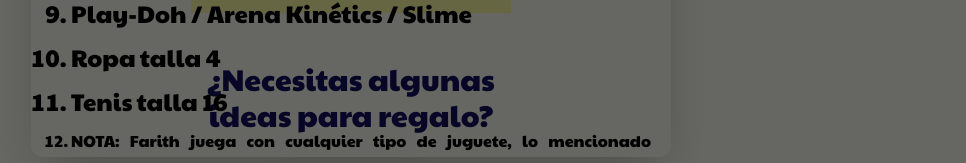
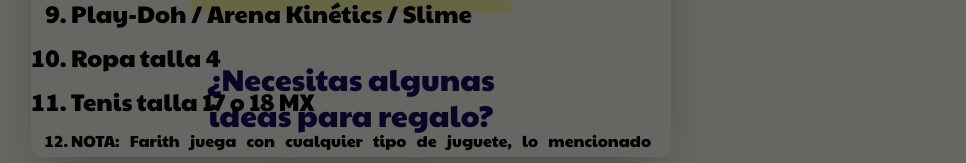
Before and after one commit to Mordecai14/birthday-invitation, an Astro site: page /home in a window 1280 px wide. Both pictures are taken after a click on the button "Caja de Ideas 💝". Shown: the part 2964-3127 px from the top of the page, without its empty margins (289-1255 px from the left). Built offline with nearby package versions, Linux system fonts and the light colour scheme; Astro itself is replaced by a stand-in of ours; a web font is replaced by a local one; what tailwindcss-animated would draw is missing.

Commit message:
tallas de tenis

```diff
--- a/src/components/modalGift/ModalGift.tsx
+++ b/src/components/modalGift/ModalGift.tsx
@@ -44,7 +44,7 @@ const ModalGift = () => {
                 <li className="mt-3">Instrumentos musicales</li>
                 <li className="mt-3">Play-Doh / Arena Kinétics / Slime </li>
                 <li className="mt-3">Ropa talla 4</li>
-                <li className="mt-3">Tenis talla 16</li>
+                <li className="mt-3">Tenis talla 17 o 18 MX</li>
                 <li className="mt-3 text-xs md:text-base text-justify">
                   NOTA: Farith juega con cualquier tipo de juguete, lo
                   mencionado anteriormente solo son ideas generales. Cualquier
```
